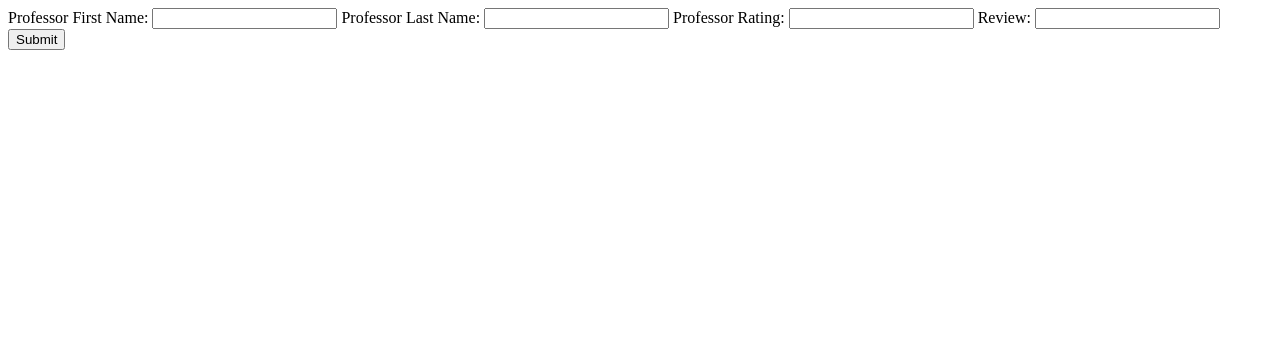
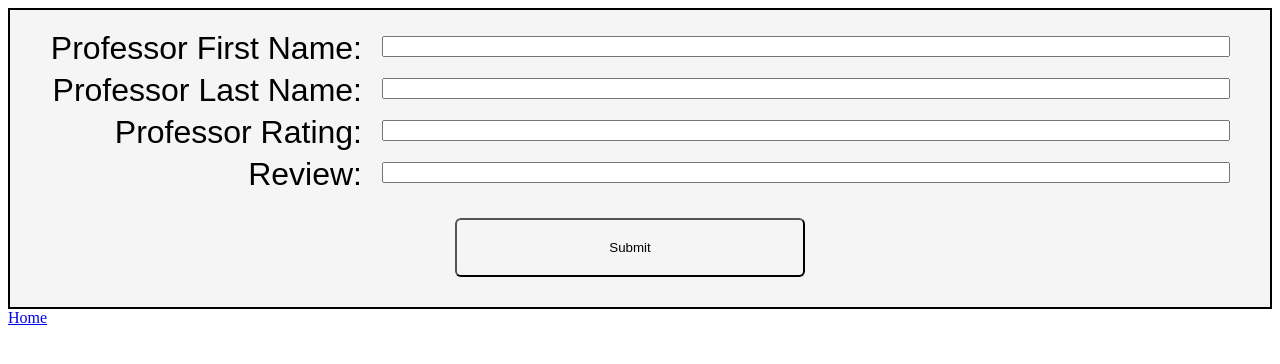
Before and after one commit to bewba/Prof-To-Pick-App, a plain HTML site: page Rate.html in a window 1280 px wide. Drawn offline with Linux system fonts and the light colour scheme.

Commit message:
Added some Cool css

```diff
--- a/Rate.html
+++ b/Rate.html
@@ -8,18 +8,35 @@
 </head>
 
 <body>
-    <div id ="textDiv">
-        <form class = "SearchProf">
-            <label for="profFName">Professor First Name:</label>
-            <input type="text" id="profFName" name="profFName" class = "profAttributes">
-            <label for="profLName">Professor Last Name:</label>
-            <input type="text" id="profLName" name="profLName" class = "profAttributes">
-            <label for="profRating">Professor Rating:</label>
-            <input type="text" id="profRating" name="profRating" class = "profAttributes">
-            <label for="profReview">Review:</label>
-            <input type="text" id="profReview" name="profReview" class = "profAttributes">
-            <input type="submit" value="Submit" id = "buttonTextBox">
+    <div id="textDiv">
+        <form class="SearchProf">
+            <div class="input-group">
+                <label for="profFName">Professor First Name:</label>
+                <input type="text" id="profFName" name="profFName" class="profAttributes">
+            </div>
+            <div class="input-group">
+                <label for="profLName">Professor Last Name:</label>
+                <input type="text" id="profLName" name="profLName" class="profAttributes">
+            </div>
+            <div class="input-group">
+                <label for="profRating">Professor Rating:</label>
+                <input type="text" id="profRating" name="profRating" class="profAttributes">
+            </div>
+            <div class="input-group">
+                <label for="profReview">Review:</label>
+                <input type="text" id="profReview" name="profReview" class="profAttributes">
+            </div>
+            <div class= "submitBox">
+            <input type="submit" value="Submit" id="buttonTextBox" class = "button">
+            </div>
         </form>
+    </div>
+
+
+    <div class = "homePage">
+        <a href="index.html" class = "findButton">
+        <span>Home</span>
+        </a>
     </div>
 </body>
 
--- a/rateStyles.css
+++ b/rateStyles.css
@@ -0,0 +1,83 @@
+.SearchProf label {
+    display: block;
+    margin-bottom: 5px;
+    font-size: 2pc;
+}
+
+.SearchProf input[type="text"] {
+    width: 70%;
+    margin-bottom: 10px;
+}
+
+.SearchProf label,
+.SearchProf input[type="text"],
+.SearchProf input[type="submit"] {
+    font-family: 'Roboto Slab', sans-serif;
+}
+
+#textDiv{
+    text-align: center;
+}
+
+.SearchProf {
+    border: 2px solid black;
+    background-color: whitesmoke;
+    font-size: 30px;
+    padding: 20px;
+    padding-bottom: 20px;
+    padding-right: 40px;
+    display: flex;
+    flex-direction: column;
+}
+
+.input-group {
+    display: flex;
+    align-items: center;
+}
+
+.input-group label {
+    flex: 1;
+    text-align: right;
+    margin-right: 20px;
+}
+
+.input-group input {
+    width: 100%;
+    height: 20%;
+}
+
+#buttonTextBox {
+    margin-top: 20px;
+    padding-top: 20px;
+    padding-right: 5px;
+    padding-bottom: 20px;
+    padding-left: 5px;
+    border-radius: 3px;
+    background-color: whitesmoke;
+    color : black;
+    display: block;
+    z-index: 2;
+    border-radius: 6px;
+    margin-bottom: 10px;
+    width: 350px;
+    overflow: hidden;
+    text-align: center;
+    transition: all 0.3s ease;
+}
+
+#buttonTextBox:hover{
+    cursor: pointer;
+    background-color: #333;
+    color: #fff;
+    transform: scale(0.95);
+}
+
+.submitBox{
+    display: flex;
+    align-items: center;
+    justify-content: center;
+}
+
+.profAttributes {
+
+}
--- a/styles.css
+++ b/styles.css
@@ -9,6 +9,7 @@
 
 #mainPage{
     background-color: gray;
+    font-family: 'Roboto Slab', sans-serif;
 }
 
 #profTables {
```
